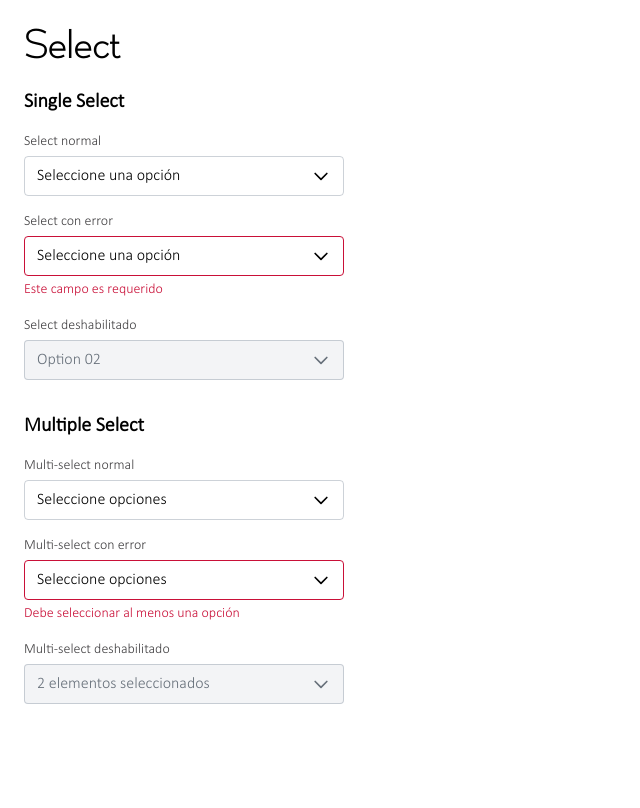
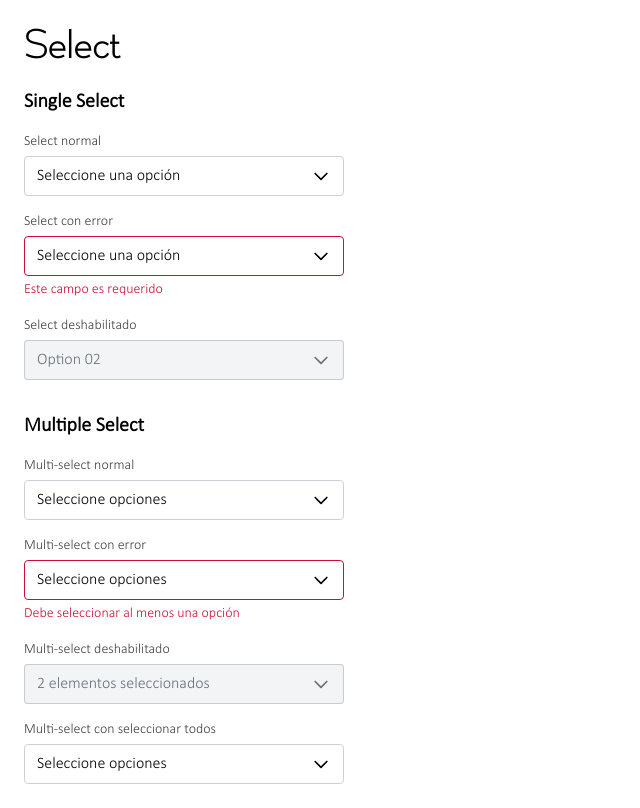
Before and after one commit to MA-DW/market-vue, a Nuxt app: page /select in a window 1280 px wide. Shown: the whole page, without its empty margins (0-640 px from the left). Built offline with nearby package versions, Linux system fonts and the light colour scheme.

Commit message:
multiselect v3

```diff
--- a/components/uikit/Select.vue
+++ b/components/uikit/Select.vue
@@ -15,6 +15,7 @@ interface SelectProps {
   disabled?: boolean;
   error?: string;
   multiple?: boolean;
+  showSelectAll?: boolean;
 }
 
 const props = defineProps<SelectProps>();
@@ -32,11 +33,16 @@ const hasError = computed(() => !!props.error);
 const displayValue = computed(() => {
   if (selectedOptions.value.length === 0) return props.empty || 'Seleccione una opción';
   if (props.multiple) {
+    if (selectedOptions.value.length === props.data.length) return 'Todos seleccionados';
     return selectedOptions.value.length === 1
       ? selectedOptions.value[0].label
       : `${selectedOptions.value.length} elementos seleccionados`;
   }
   return selectedOptions.value[0].label;
+});
+
+const isAllSelected = computed(() => {
+  return props.multiple && Array.isArray(props.modelValue) && props.modelValue.length === props.data.length;
 });
 
 const toggleSelect = () => {
@@ -55,6 +61,14 @@ const selectOption = (option: Option) => {
   } else {
     emit('update:modelValue', option.value);
     isOpen.value = false;
+  }
+};
+
+const toggleSelectAll = () => {
+  if (isAllSelected.value) {
+    emit('update:modelValue', []);
+  } else {
+    emit('update:modelValue', props.data.map(opt => opt.value));
   }
 };
 
@@ -85,6 +99,7 @@ const triggerClasses = computed(() => [
 
 const dropdownClasses = 'absolute w-full mt-1 bg-white border border-[#838F9E] rounded-md shadow-md z-50 max-h-60 overflow-y-auto';
 const optionClasses = 'px-3 py-2 cursor-pointer hover:bg-secondary-100';
+const selectAllClasses = 'px-3 py-2 cursor-pointer hover:bg-secondary-100 border-b border-[#838F9E] border-opacity-40 font-medium';
 const clearButtonClasses = 'absolute right-8 top-1/2 -translate-y-1/2 p-1 hover:bg-secondary-100 rounded-full transition-colors duration-200';
 const errorClasses = 'mt-1 text-sm text-[#C91038]';
 </script>
@@ -136,6 +151,28 @@ const errorClasses = 'mt-1 text-sm text-[#C91038]';
         v-if="isOpen && !disabled"
         :class="dropdownClasses"
       >
+        <!-- Opción Seleccionar todos -->
+        <div
+          v-if="multiple && showSelectAll"
+          :class="selectAllClasses"
+          @click="toggleSelectAll"
+        >
+          <div class="flex items-center">
+            <svg
+              v-if="isAllSelected"
+              class="w-4 h-4 mr-2 text-primary"
+              xmlns="http://www.w3.org/2000/svg"
+              viewBox="0 0 20 20"
+              fill="currentColor"
+            >
+              <path fill-rule="evenodd" d="M16.707 5.293a1 1 0 010 1.414l-8 8a1 1 0 01-1.414 0l-4-4a1 1 0 011.414-1.414L8 12.586l7.293-7.293a1 1 0 011.414 0z" clip-rule="evenodd" />
+            </svg>
+            <span v-else class="w-4 h-4 mr-2"></span>
+            Seleccionar todos
+          </div>
+        </div>
+
+        <!-- Opciones normales -->
         <div
           v-for="option in data"
           :key="option.value"
--- a/pages/select.vue
+++ b/pages/select.vue
@@ -69,6 +69,7 @@ const multiSelectedDisabled = ref(['02', '03'])
         name="multi-normal-select"
         empty="Seleccione opciones"
         multiple
+        show-select-all
       />
 
       <!-- Multi-select con error -->
@@ -80,6 +81,7 @@ const multiSelectedDisabled = ref(['02', '03'])
         empty="Seleccione opciones"
         error="Debe seleccionar al menos una opción"
         multiple
+        show-select-all
       />
 
       <!-- Multi-select deshabilitado -->
@@ -91,6 +93,18 @@ const multiSelectedDisabled = ref(['02', '03'])
         empty="No puede seleccionar"
         disabled
         multiple
+        show-select-all
+      />
+
+      <!-- Multi-select con seleccionar todos -->
+      <UikitSelect
+        v-model="multiSelectedValue"
+        :data="selectData"
+        label="Multi-select con seleccionar todos"
+        name="multi-select-all"
+        empty="Seleccione opciones"
+        multiple
+        show-select-all
       />
     </div>
   </div>
```
